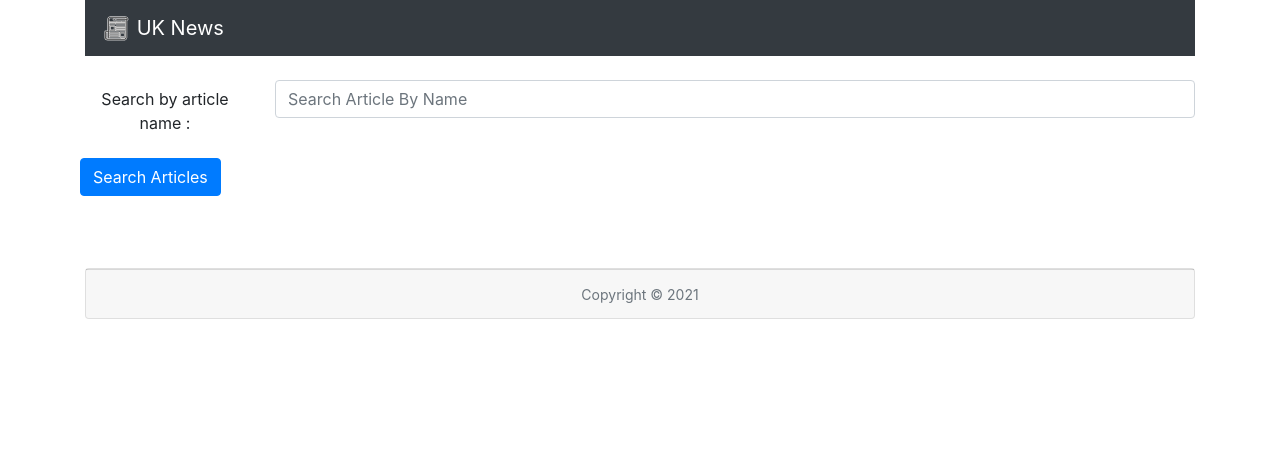
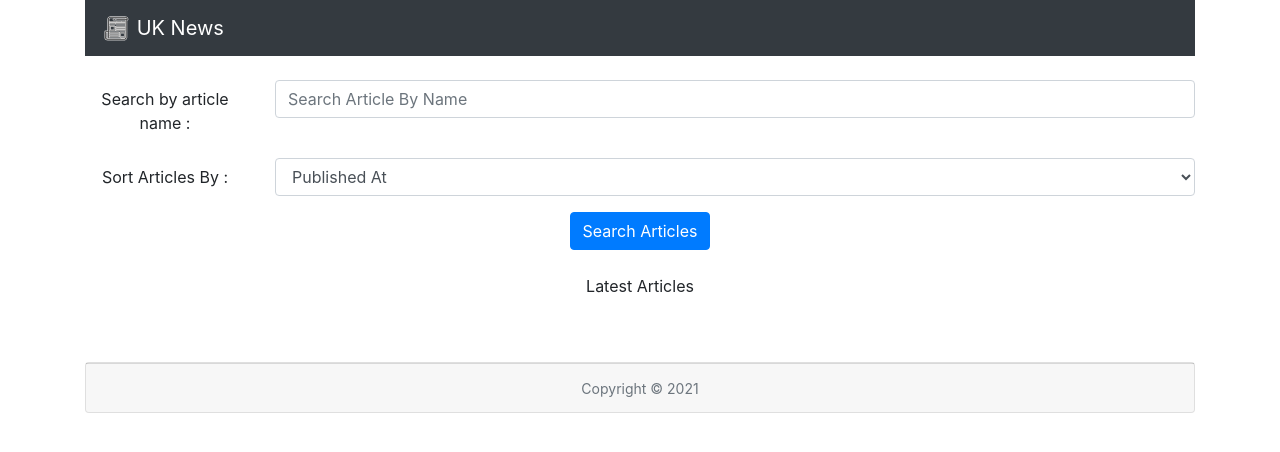
Before and after one commit to Guru4741/conde-nast-test, a React (Create React App) app in the folder client/: page / in a window 1280 px wide. Shown: the top 452 px of the page. Built offline with nearby package versions, Linux system fonts and the light colour scheme.

Commit message:
feat: Adds Search By Sort Feature

```diff
--- a/client/src/App.js
+++ b/client/src/App.js
@@ -13,20 +13,28 @@ function App() {
 
   const [loading, setLoading] = useState(true);
   const [articles, setArticles] = useState([]);
+  const [query, setQuery] = useState('latest');
 
   const retrieveArticles = async (query = '') => {
     const response = await axios.get(`http://localhost:9999/${query}`);
     return response.data.articles;
   }
 
-  const submitSearchHandler = (article) => {
+  const submitSearchHandler = (article, sort) => {
+    let filterBy;
+    if(sort !== "") {
+      filterBy = `${article}?sort=${sort}`
+    } else {
+      filterBy = article;
+    }
       setLoading(true);
-      const getAllArticles = async (article) => {
-        const allArticles = await retrieveArticles(article);
+      const getAllArticles = async (filterBy, article) => {
+        const allArticles = await retrieveArticles(filterBy);
         if(allArticles) setArticles(allArticles);
+        setQuery(article)
         setLoading(false);
       }
-      getAllArticles(article);
+      getAllArticles(filterBy, article);
   }
 
   useEffect(() => {
@@ -48,7 +56,7 @@ function App() {
             {
               loading ?
               <Spinner animation="border" role="status" variant="primary" />
-              : <Articles articles={articles}/>
+              : <Articles articles={articles} query={query}/>
             }
           </Route>
           <Route path="/:article/:title">
--- a/client/src/Components/Article.js
+++ b/client/src/Components/Article.js
@@ -2,11 +2,13 @@ import React from 'react';
 import {Link} from 'react-router-dom';
 import ListGroup from 'react-bootstrap/ListGroup'
 
-const Article = ({article}) => {
+const Article = ({article, query}) => {
+
+    const path = query ? query : 'latest';
 
     return (
         <ListGroup.Item>
-            <Link to={`/latest/${article.title.slice(0,20)}`}>
+            <Link to={`/${path}/${article.title.slice(0,20)}`}>
                 {article.title}
             </Link>
         </ListGroup.Item>
--- a/client/src/Components/Articles.js
+++ b/client/src/Components/Articles.js
@@ -2,13 +2,16 @@ import React from 'react';
 import ListGroup from 'react-bootstrap/ListGroup';
 import Article from './Article';
 
-const Articles = ({articles}) => {
+const Articles = ({articles, query}) => {
 
     const renderArticles = articles.map((article, i) => {
-        return <Article article={article} key={i}/>
+        return <Article article={article} query={query} key={i}/>
     })
     return (
         <div className="articles">
+            <p mb-3>
+            {query === 'latest' ? 'Latest Articles' : `${query} Articles`}
+            </p>
             <ListGroup>
                 {renderArticles}
             </ListGroup>
--- a/client/src/Components/Search.js
+++ b/client/src/Components/Search.js
@@ -3,6 +3,7 @@ import Button from 'react-bootstrap/Button';
 import Form from 'react-bootstrap/Form'
 import Col from 'react-bootstrap/Col';
 import Row from 'react-bootstrap/Row'
+import Sort from './Sort';
 
 const Search = ({submitSearchHandler}) => {
 
@@ -12,6 +13,10 @@ const Search = ({submitSearchHandler}) => {
     const searchedArticleHandler = (e) => {
         setSearchedArticle(e.target.value);
       }
+
+    const sortByHandler = (sortBy) => {
+        setSortArticles(sortBy);
+    }
 
     const submitHandler = (e) => {
         e.preventDefault();
@@ -27,8 +32,8 @@ const Search = ({submitSearchHandler}) => {
                             <Form.Control type="text" placeholder="Search Article By Name" onChange={searchedArticleHandler} value={searchedArticle}/>
                             </Col>
                         </Form.Group>
-
-                        <Form.Row>
+                            <Sort sortByHandler={sortByHandler}/>
+                        <Form.Row className="justify-content-center">
                         <Button className="justify-content-start mb-4" variant="primary" type="submit">
                             Search Articles
                         </Button>
--- /dev/null
+++ b/client/src/Components/Sort.js
@@ -0,0 +1,32 @@
+import React, {useState}from 'react';
+import Form from 'react-bootstrap/Form'
+import Col from 'react-bootstrap/Col';
+import Row from 'react-bootstrap/Row'
+
+const Sort = ({sortByHandler}) => {
+
+    const [selectedOption, setSelectedOption] = useState("publishedAt");
+
+    const handleSort = (event) => {
+        const selectedOption = event.target.value
+        setSelectedOption(selectedOption)
+        sortByHandler(selectedOption);
+    }
+
+    return (
+            <>
+                <Form.Group as={Row} className="mb-3" controlId="formGridState">
+                    <Form.Label column="true" sm={2}>Sort Articles By : </Form.Label>
+                    <Col sm={10}>
+                        <Form.Control as="select" defaultValue={selectedOption} onChange={handleSort}>
+                            <option value="relevancy">Relevancy</option>
+                            <option value="popularity">Popularity</option>
+                            <option value="publishedAt">Published At</option>
+                        </Form.Control>
+                    </Col>
+                </Form.Group>
+            </>
+        )
+    }
+
+export default Sort;
```
